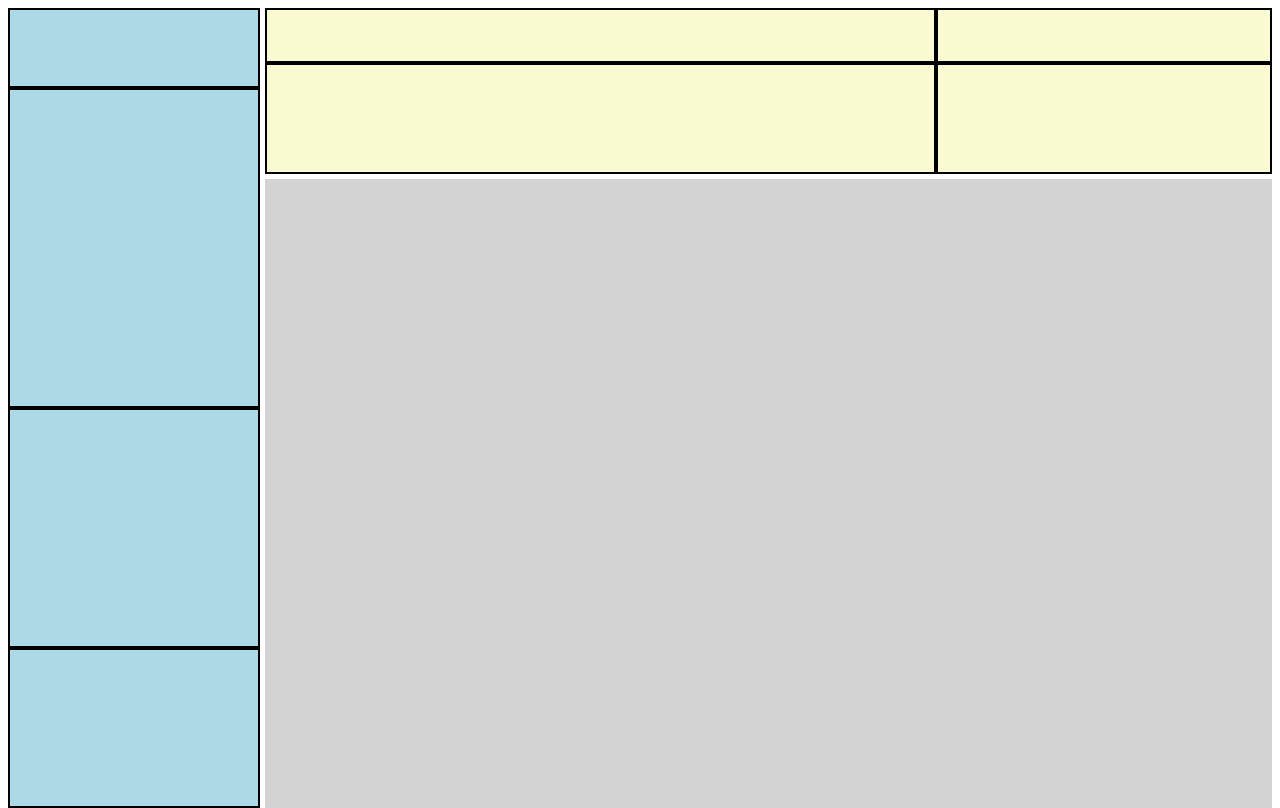
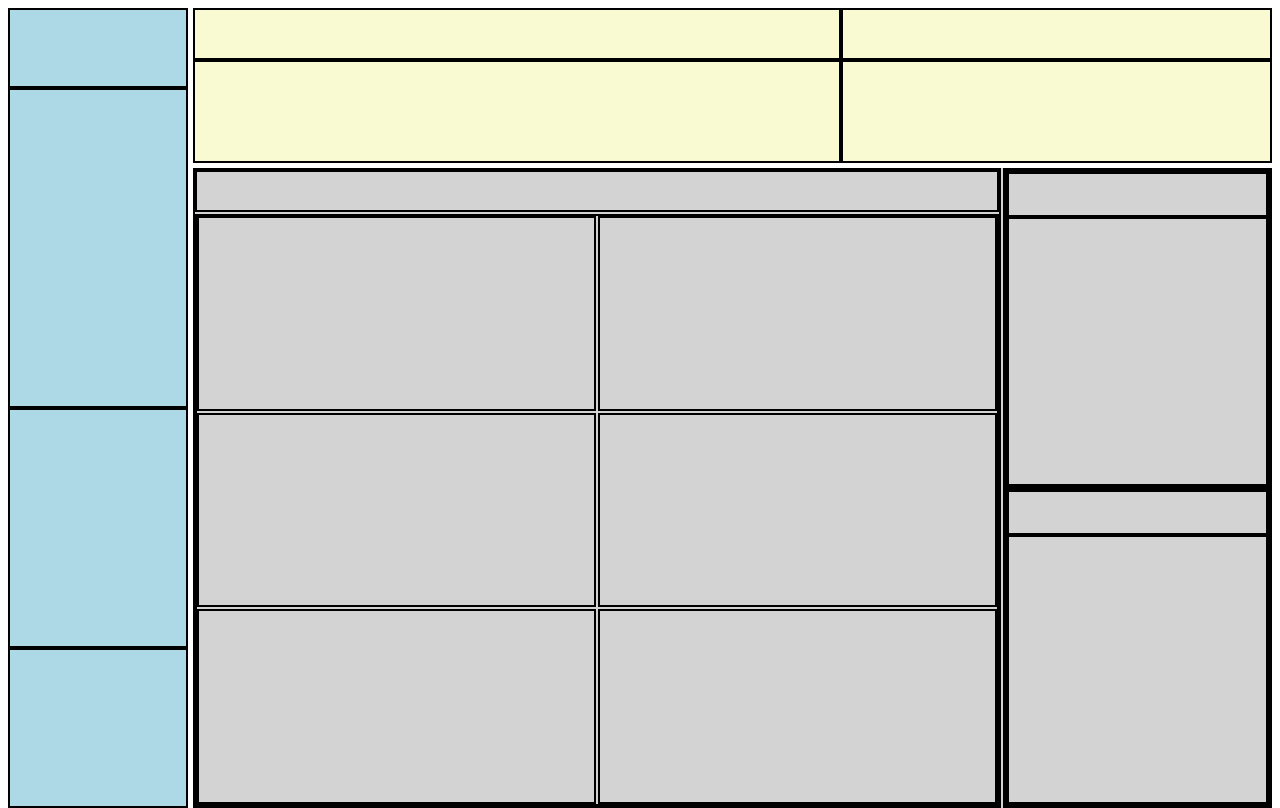
Before and after one commit to aliyyanWijaya/Admin-Dashboard, a plain HTML site: page index.html in a window 1280 px wide. Drawn offline with Linux system fonts and the light colour scheme.

Commit message:
style the divs on the right column

```diff
--- a/style.css
+++ b/style.css
@@ -26,16 +26,43 @@ body {
     grid-area: header;
     background-color: lightgoldenrodyellow;
     display: grid;
-    grid-template-columns: 2fr 1fr;
+    grid-template-columns: 3fr 2fr;
     grid-template-rows: 1fr 2fr;
 }
 
 .article {
     grid-area: article;
     background-color: lightgray;
+    display: grid;
+    grid-template-columns: 3fr 1fr;
+    gap: 2px;
 }
 
 .header div,
-.sidebar div {
+.sidebar div,
+.article div,
+.right-column div {
     border: 2px solid black
 }
+
+.projects {
+    display: grid;
+    grid-template-rows: 1fr 14fr;
+    gap: 2px;
+}
+
+.right-column {
+    display: grid;
+}
+
+.announcements,
+.trending {
+    display: grid;
+    grid-template-rows: 1fr 6fr;
+}
+
+.article-containers {
+    display: grid;
+    grid-template-columns: repeat(auto-fill, minmax(270px, 1fr));
+    gap: 2px;
+}
```
